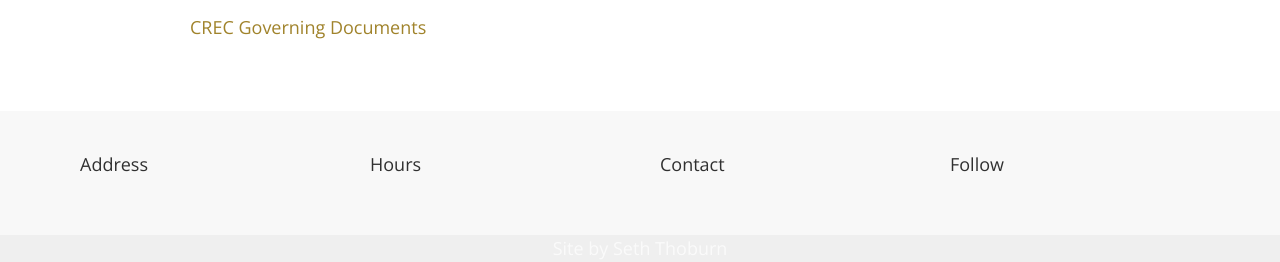
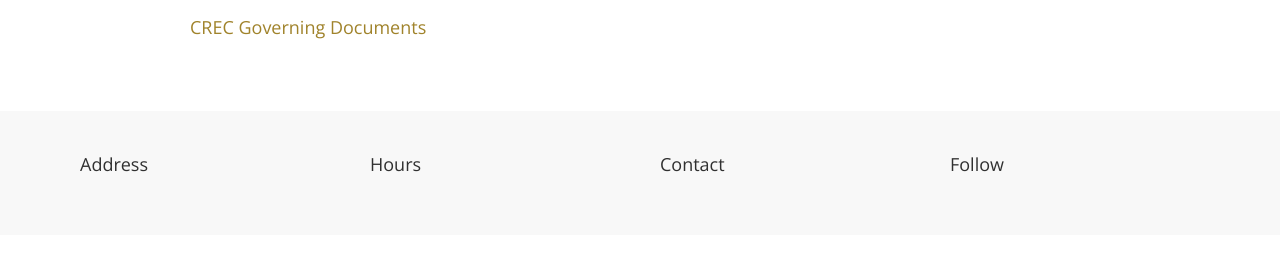
Before and after one commit to SaintDavidsChurch/website, a Jekyll site: the page built from index.html, in a window 1280 px wide and 900 px high, scrolled down 3285 px. Shown: the part 638-900 px from the top of the window. Built offline with Jekyll 4.4.1, drawn with Linux system fonts in a browser that asks for light colours; after the commit the page ends 4158 px from its top, so only the background shows below that.

Commit message:
Remove made by seth thoburn from footer

```diff
--- a/_includes/footer.html
+++ b/_includes/footer.html
@@ -1,4 +1,4 @@
-<footer class="uk-padding uk-background-muted">
+<footer class="uk-padding uk-background-muted uk-margin-remove-bottom">
     <div class="uk-container uk-container-medium">
         <div class="uk-column-1-4@m">
             <div>
@@ -34,7 +34,3 @@
         </div>
     </div>
 </footer>
-
-<footer class="uk-background-secondary uk-light uk-text-center">
-    <p class="uk-margin-remove-bottom">Site by Seth Thoburn</p>
-</footer>
```
